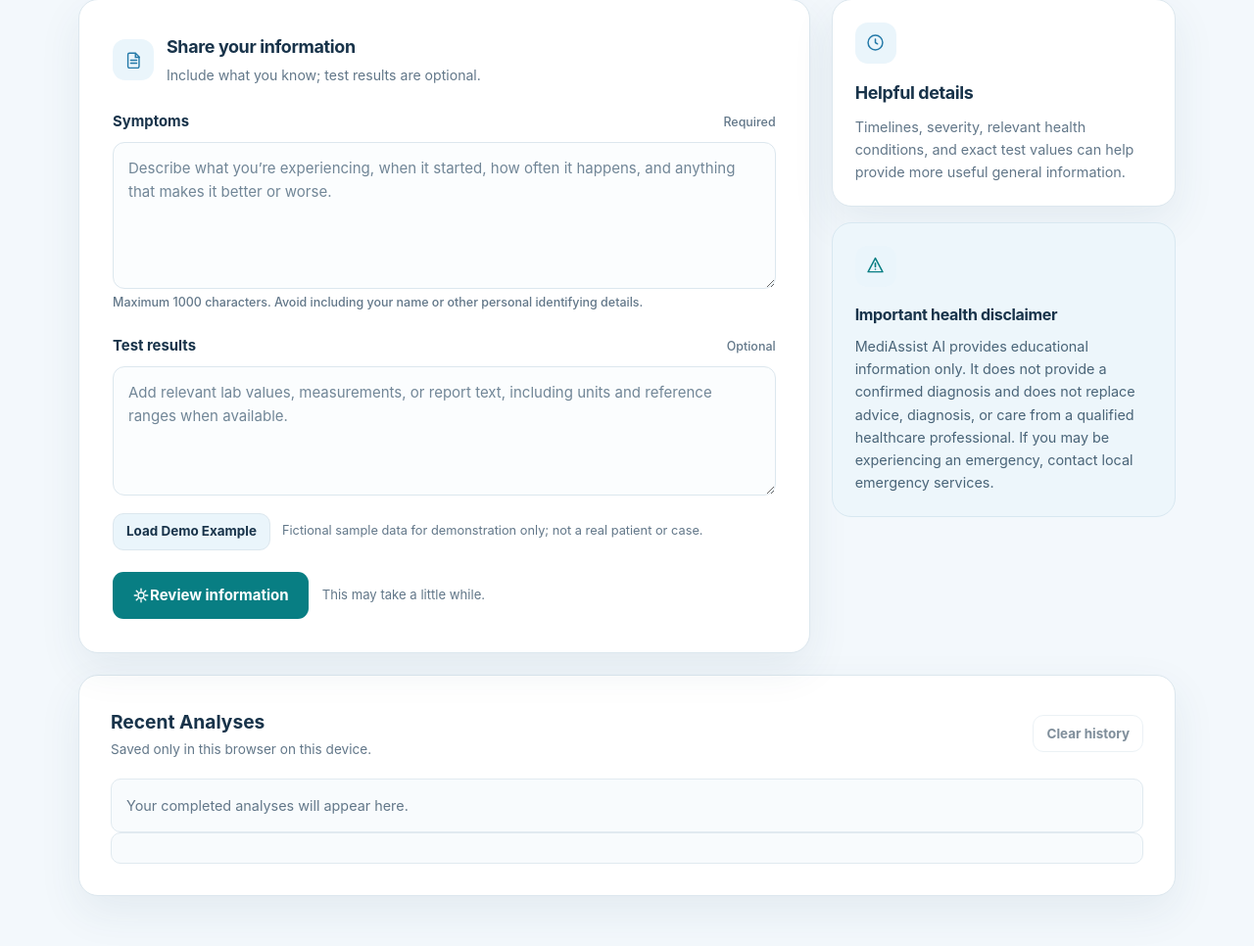
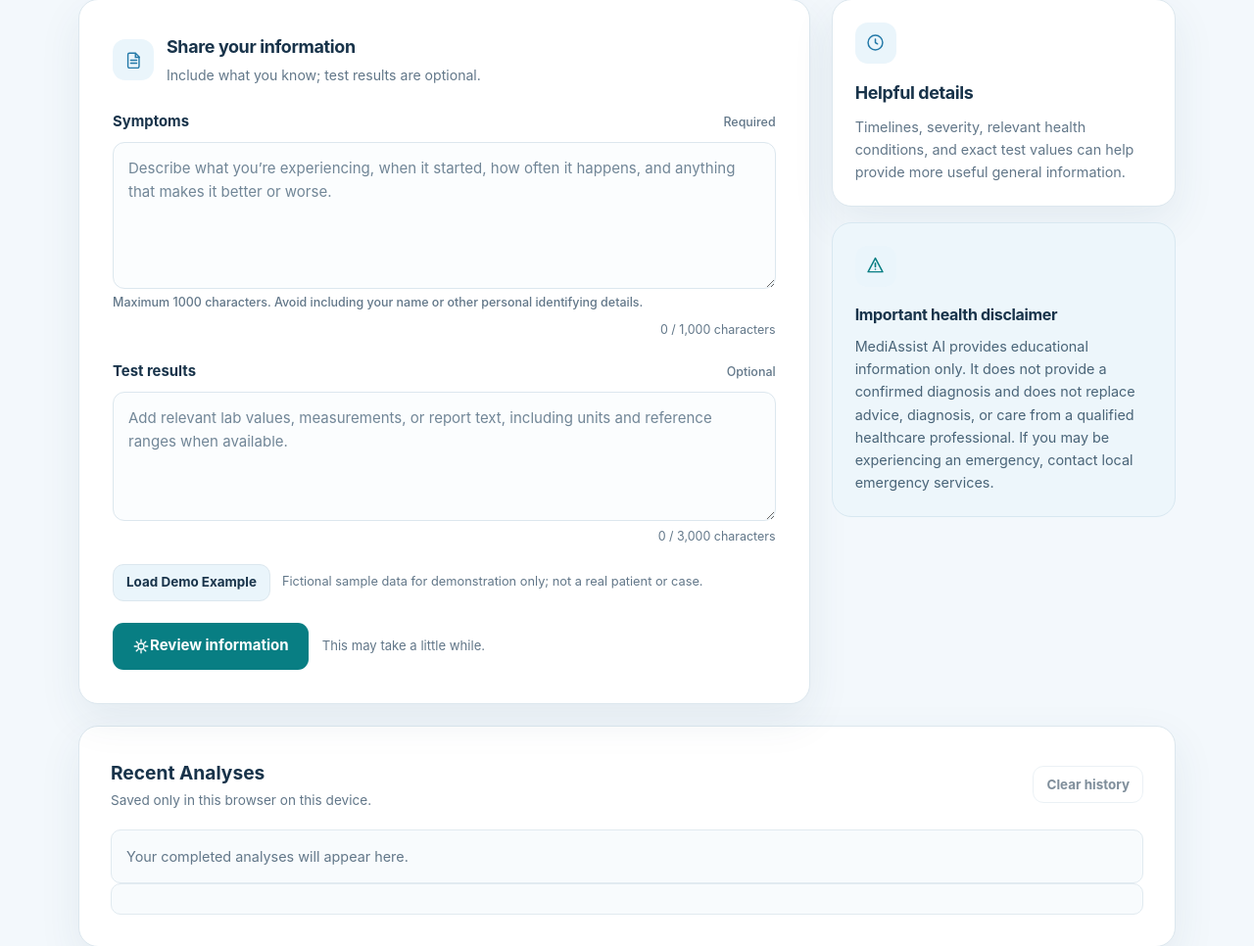
Before and after one commit to Sonal-Sharma28/MultiAgent-Medical-Assistant, a FastAPI app: page / in a window 1280 px wide. Shown: the part 381-1347 px from the top of the page at 98% size. Run offline with FastAPI, Linux system fonts and the light colour scheme; some libraries are stand-ins or nearby versions.

Commit message:
fix: enforced input character length validation

```diff
--- a/templates/index.html
+++ b/templates/index.html
@@ -309,6 +309,19 @@
 
         .field-error[hidden] {
             display: none;
+        }
+
+        .character-counter {
+            display: block;
+            margin-top: 6px;
+            color: var(--muted);
+            font-size: 0.78rem;
+            text-align: right;
+        }
+
+        .character-counter[data-limit-reached="true"] {
+            color: var(--danger);
+            font-weight: 650;
         }
 
         textarea {
@@ -909,11 +922,12 @@
                             rows="5"
                             data-max-length="{{ max_symptoms_length }}"
                             placeholder="Describe what you’re experiencing, when it started, how often it happens, and anything that makes it better or worse."
-                            aria-describedby="symptoms-hint symptoms-error"
+                            aria-describedby="symptoms-hint symptoms-error symptoms-counter"
                             required
                         ></textarea>
                         <span id="symptoms-hint" class="field-hint">Maximum {{ max_symptoms_length }} characters. Avoid including your name or other personal identifying details.</span>
                         <p id="symptoms-error" class="field-error" role="alert" hidden></p>
+                        <span id="symptoms-counter" class="character-counter" aria-live="polite" aria-atomic="true"></span>
                     </div>
 
                     <div class="form-group">
@@ -927,9 +941,10 @@
                             rows="4"
                             data-max-length="{{ max_test_results_length }}"
                             placeholder="Add relevant lab values, measurements, or report text, including units and reference ranges when available."
-                            aria-describedby="test-results-error"
+                            aria-describedby="test-results-error test-results-counter"
                         ></textarea>
                         <p id="test-results-error" class="field-error" role="alert" hidden></p>
+                        <span id="test-results-counter" class="character-counter" aria-live="polite" aria-atomic="true"></span>
                     </div>
 
                     <div class="demo-example">
@@ -1070,6 +1085,8 @@
         const testResultsInput = document.getElementById('testResults');
         const symptomsError = document.getElementById('symptoms-error');
         const testResultsError = document.getElementById('test-results-error');
+        const symptomsCounter = document.getElementById('symptoms-counter');
+        const testResultsCounter = document.getElementById('test-results-counter');
         const loadDemoButton = document.getElementById('loadDemoButton');
         const historyList = document.getElementById('historyList');
         const historyEmpty = document.getElementById('historyEmpty');
@@ -1116,12 +1133,22 @@
             return message;
         }
 
+        function updateCharacterCounter(input, counter, maxLength) {
+            const characterCount = Array.from(input.value).length;
+            counter.textContent = `${characterCount.toLocaleString()} / ${maxLength.toLocaleString()} characters`;
+            counter.dataset.limitReached = String(characterCount >= maxLength);
+        }
+
         symptomsInput.addEventListener('input', () => {
             updateFieldError(symptomsInput, symptomsError, maxSymptomsLength, 'Symptoms', true);
+            updateCharacterCounter(symptomsInput, symptomsCounter, maxSymptomsLength);
         });
         testResultsInput.addEventListener('input', () => {
             updateFieldError(testResultsInput, testResultsError, maxTestResultsLength, 'Test results', false);
+            updateCharacterCounter(testResultsInput, testResultsCounter, maxTestResultsLength);
         });
+        updateCharacterCounter(symptomsInput, symptomsCounter, maxSymptomsLength);
+        updateCharacterCounter(testResultsInput, testResultsCounter, maxTestResultsLength);
 
         function getApiErrorMessage(detail) {
             if (typeof detail === 'string') return detail;
@@ -1313,6 +1340,8 @@
             testResultsInput.value = 'Fictional demo values only: temperature 36.8 °C; sample result A: 4.2 units (example reference interval 3.5–5.0 units). These values are invented and are not from a real person or medical case.';
             updateFieldError(symptomsInput, symptomsError, maxSymptomsLength, 'Symptoms', true);
             updateFieldError(testResultsInput, testResultsError, maxTestResultsLength, 'Test results', false);
+            updateCharacterCounter(symptomsInput, symptomsCounter, maxSymptomsLength);
+            updateCharacterCounter(testResultsInput, testResultsCounter, maxTestResultsLength);
             symptomsInput.focus();
         });
 
@@ -1429,6 +1458,8 @@
             testResultsInput.value = analysis.testResults;
             updateFieldError(symptomsInput, symptomsError, maxSymptomsLength, 'Symptoms', true);
             updateFieldError(testResultsInput, testResultsError, maxTestResultsLength, 'Test results', false);
+            updateCharacterCounter(symptomsInput, symptomsCounter, maxSymptomsLength);
+            updateCharacterCounter(testResultsInput, testResultsCounter, maxTestResultsLength);
             currentAnalysis = analysis;
             renderMarkdownResult(analysis.response, resultContent);
             loadingMessage.hidden = true;
```
